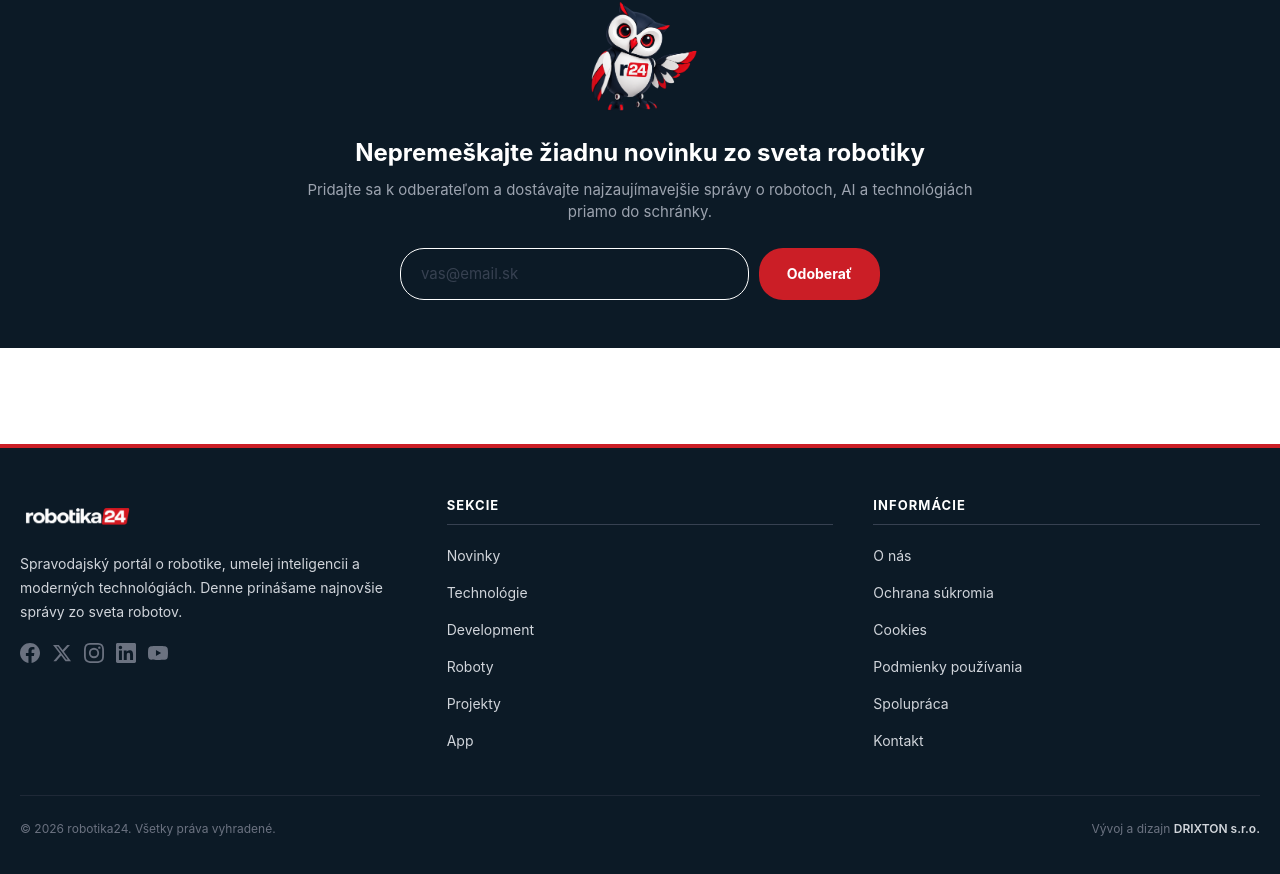
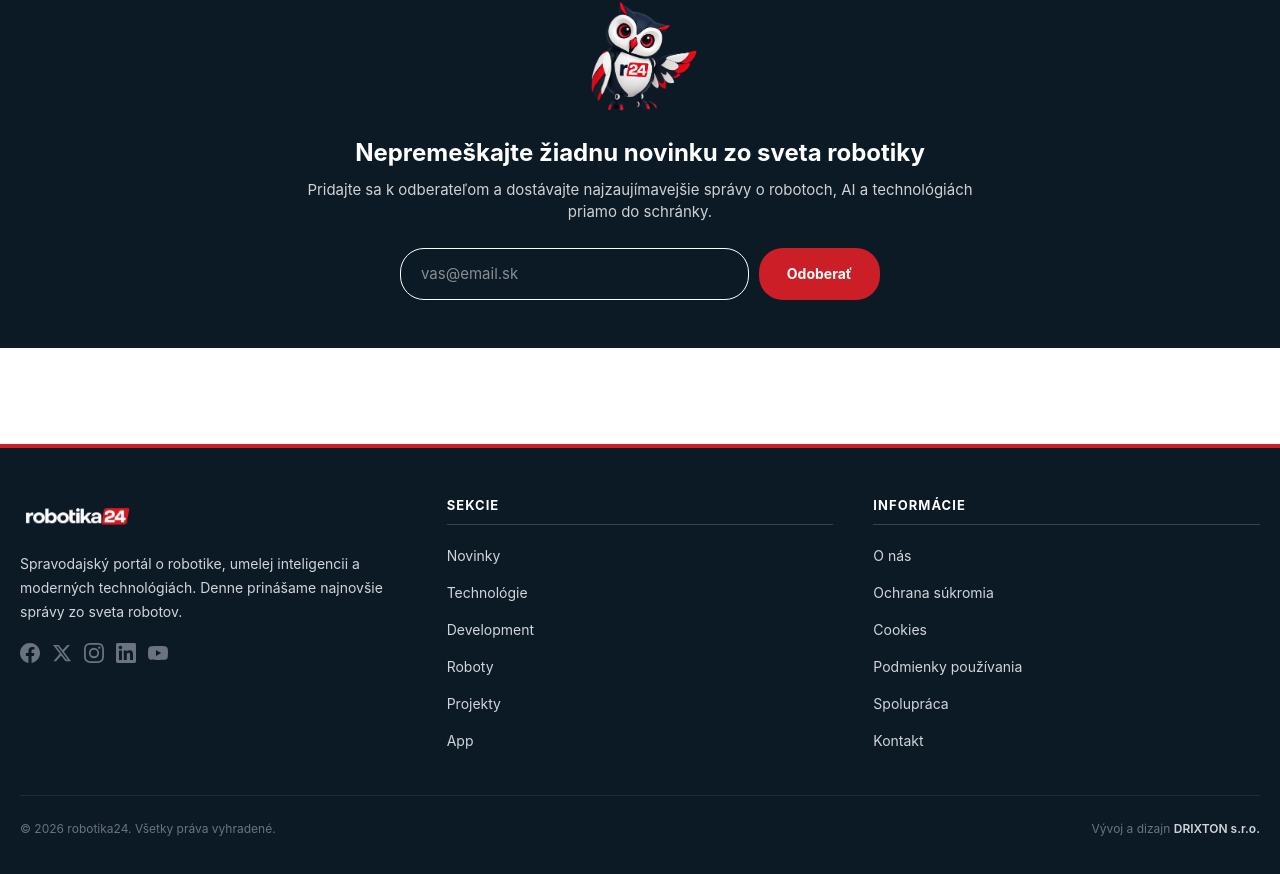
Before and after one commit to andreakollova/robotika24, a Next.js app: page / in a window 1280 px wide. Shown: the part 1637-2511 px from the top of the page. Built offline with nearby package versions, Linux system fonts and the light colour scheme; no server answers; the database is empty.

Commit message:
fix: newsletter text and placeholder white, updated IG template
Co-Authored-By: Andrea Kollova <kollova@drixton.com>

```diff
--- a/src/app/globals.css
+++ b/src/app/globals.css
@@ -72,7 +72,7 @@ img, video, iframe {
 
 /* Newsletter input placeholder */
 .newsletter-input::placeholder {
-  color: #374151;
+  color: rgba(255, 255, 255, 0.5);
 }
 
 /* Protect images from easy copying - but not in links */
--- a/src/components/NewsletterBanner.tsx
+++ b/src/components/NewsletterBanner.tsx
@@ -30,7 +30,7 @@ export default function NewsletterBanner() {
         <h2 style={{ fontSize: 24, fontWeight: 700, color: '#ffffff', marginBottom: 8 }}>
           Nepremeškajte žiadnu novinku zo sveta robotiky
         </h2>
-        <p style={{ fontSize: 15, color: '#9ca3af', marginBottom: 24, lineHeight: 1.5 }}>
+        <p style={{ fontSize: 15, color: '#ffffff', marginBottom: 24, lineHeight: 1.5, opacity: 0.8 }}>
           Pridajte sa k odberateľom a dostávajte najzaujímavejšie správy o robotoch, AI a technológiách priamo do schránky.
         </p>
 
```
